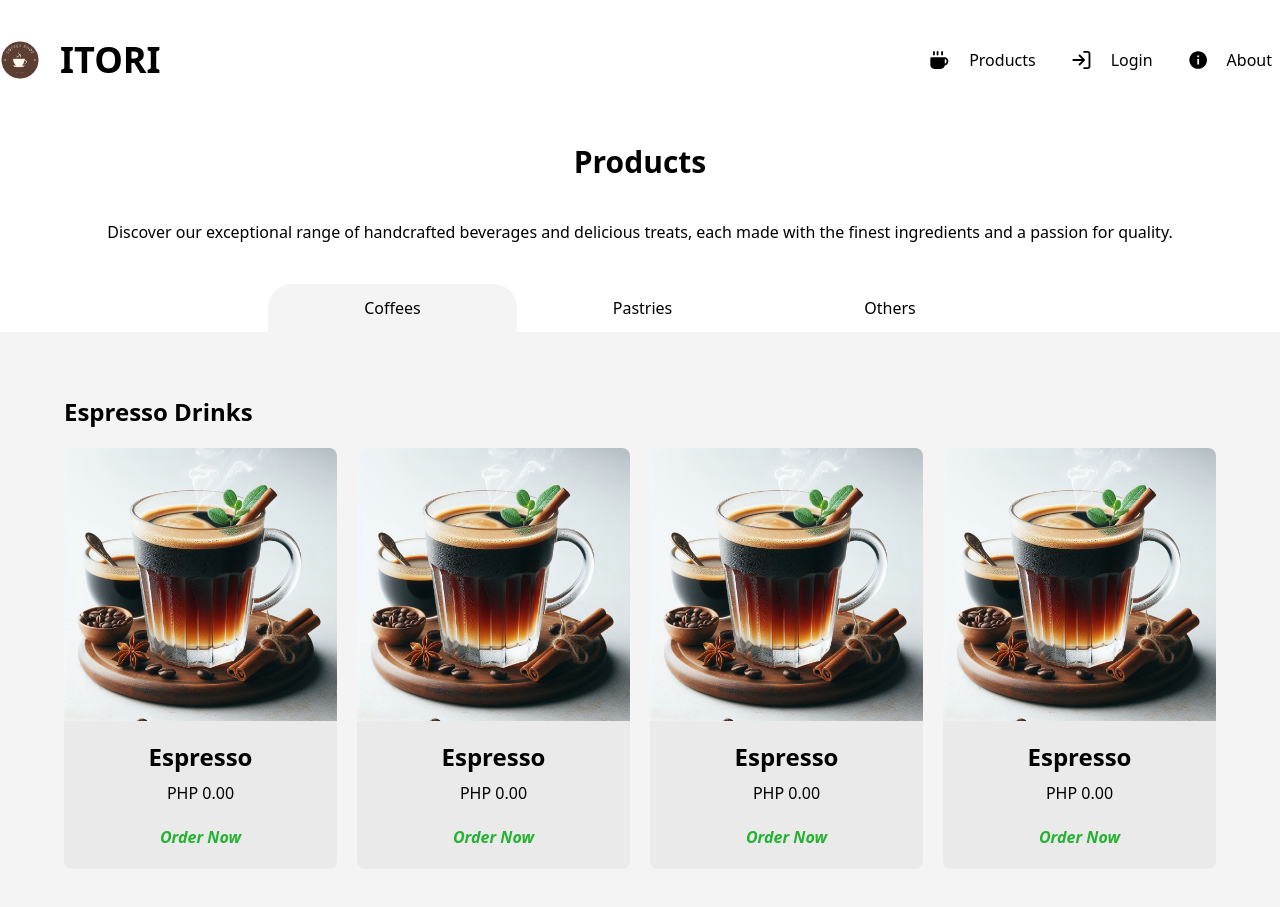
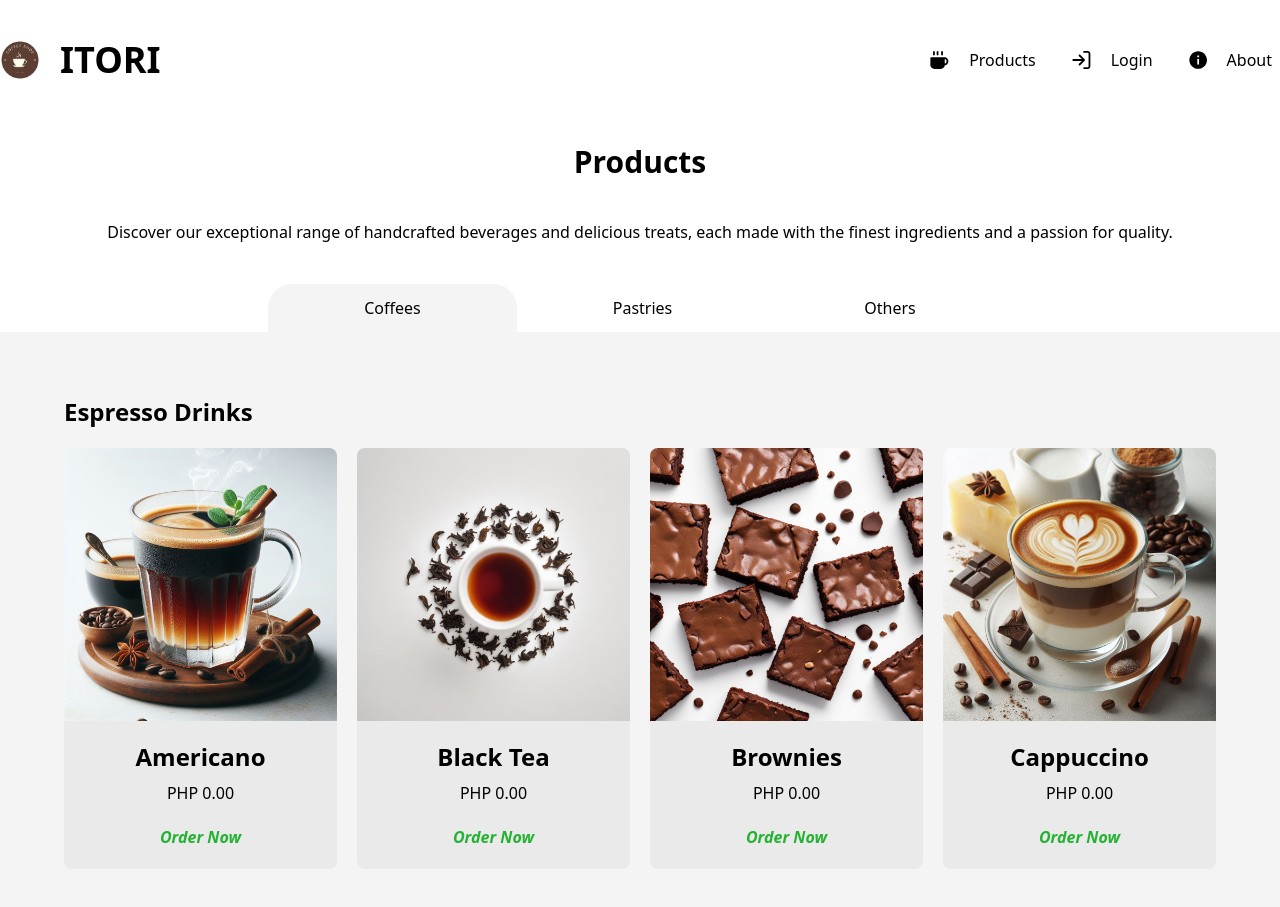
Before and after one commit to Niwa-Studio/Itori, a React (Vite) app: page /products in a window 1280 px wide. Shown: the top 907 px of the page. Built offline with nearby package versions, Linux system fonts and the light colour scheme.

Commit message:
D - Grid 1. Cards are lined up and same size

```diff
--- a/src/components/ProductsPage/Product.jsx
+++ b/src/components/ProductsPage/Product.jsx
@@ -1,15 +1,19 @@
 import React from "react";
 
-const Product = ({ imageURL }) => {
+const Product = ({ product: { name, imageURL, price } }) => {
   return (
     <div className="col-span-3">
       <div>
-        <img src={imageURL} alt="" className="rounded-t-lg" />
+        <img
+          src={imageURL}
+          alt=""
+          className="aspect-square rounded-t-lg object-cover"
+        />
       </div>
       <div className="bg-shapes-grey-4 flex flex-col items-center rounded-b-lg">
         <div className="flex flex-col items-center p-5 pb-0">
-          <h2 className="mb-2 text-2xl font-semibold">Espresso</h2>
-          <span>PHP 0.00</span>
+          <h2 className="mb-2 text-2xl font-semibold">{name}</h2>
+          <span>PHP {price}</span>
         </div>
         <button className="text-font-green self-stretch p-5 font-bold italic">
           Order Now
--- a/src/pages/ProductsPage.jsx
+++ b/src/pages/ProductsPage.jsx
@@ -22,11 +22,9 @@ const ProductsPage = () => {
           <div>
             <h2 className="mb-5 text-2xl font-semibold">Espresso Drinks</h2>
             <div className="grid grid-cols-12 gap-x-5 gap-y-10">
-              <Product imageURL={products[0].imageURL} />
-              <Product imageURL={products[0].imageURL} />
-              <Product imageURL={products[0].imageURL} />
-              <Product imageURL={products[0].imageURL} />
-              <Product imageURL={products[0].imageURL} />
+              {products.map((product) => {
+                return <Product key={product.id} product={product} />;
+              })}
             </div>
           </div>
         </div>
```
